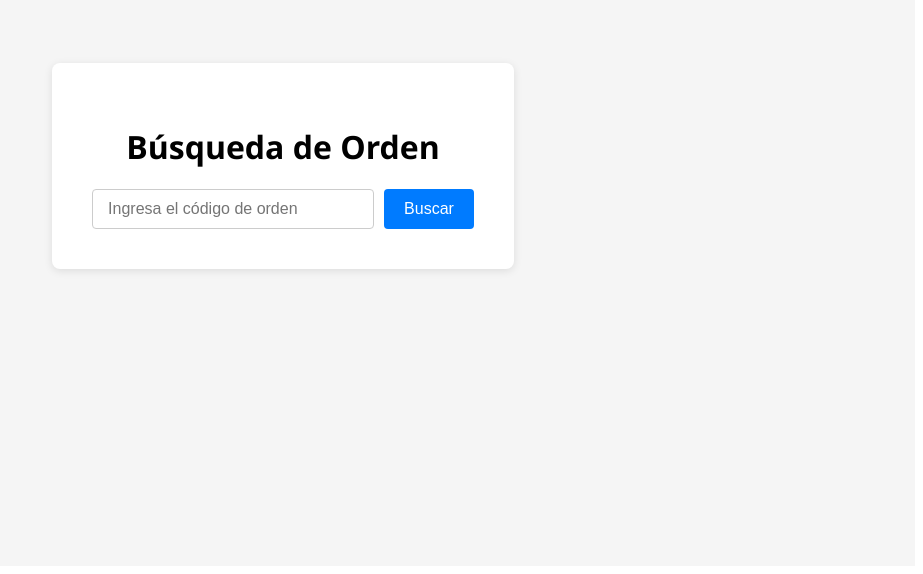
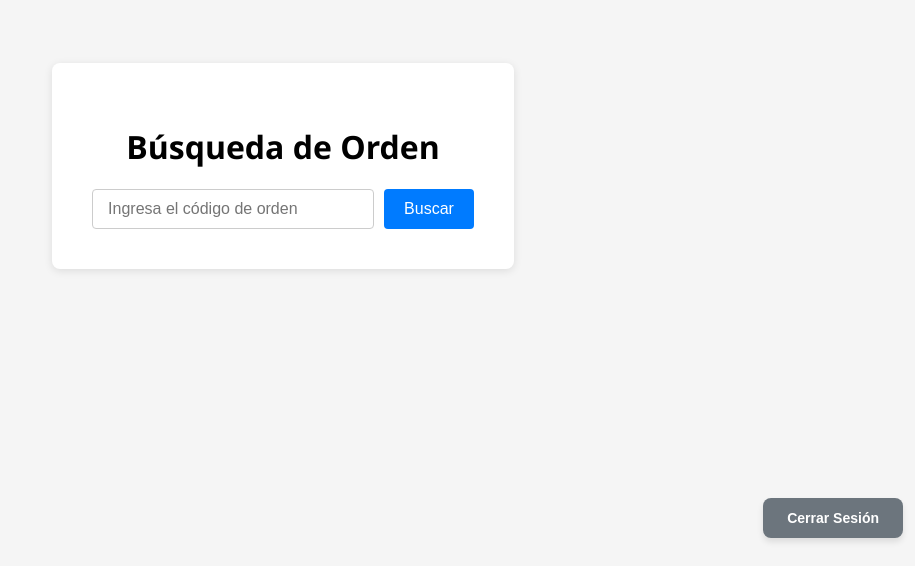
Before and after one commit to YeryCintru/sistemaVerificacionIndustrialTraz, a React (Vite) app in the folder client/: page /#/busqueda in a window 1280 px wide. Shown: the part 242-816 px from the top of the page, without its empty margins (357-1280 px from the left). Built offline with nearby package versions, Linux system fonts and the light colour scheme; no server answers.

Commit message:
feat: boton logout en páginas

```diff
--- a/client/src/pages/BusquedaOrden.tsx
+++ b/client/src/pages/BusquedaOrden.tsx
@@ -1,6 +1,7 @@
 import React from 'react';
 import { useNavigate } from 'react-router-dom';
 import { getOrdenPorCodigo, OrdenProduccion } from '../services/api';
+import { BotonLogout } from '../components/BotonLogout';
 
 interface BusquedaOrdenProps {
   onBuscar: (orden: OrdenProduccion) => void;
@@ -83,6 +84,7 @@ export function BusquedaOrden({ onBuscar }: BusquedaOrdenProps) {
           </button>
         </div>
       </div>
+      <BotonLogout />
     </div>
   );
 }
--- a/client/src/pages/Verificacion.tsx
+++ b/client/src/pages/Verificacion.tsx
@@ -1,6 +1,7 @@
 import React from 'react';
 import { OrdenProduccion, verificarOrden } from '../services/api';
 import { useNavigate } from 'react-router-dom';
+import { BotonLogout } from '../components/BotonLogout';
 
 interface VerificacionProps {
   orden: OrdenProduccion;
@@ -125,6 +126,7 @@ export function Verificacion({ orden }: VerificacionProps) {
           </button>
         </div>
       </div>
+      <BotonLogout />
     </div>
   );
 }
```
